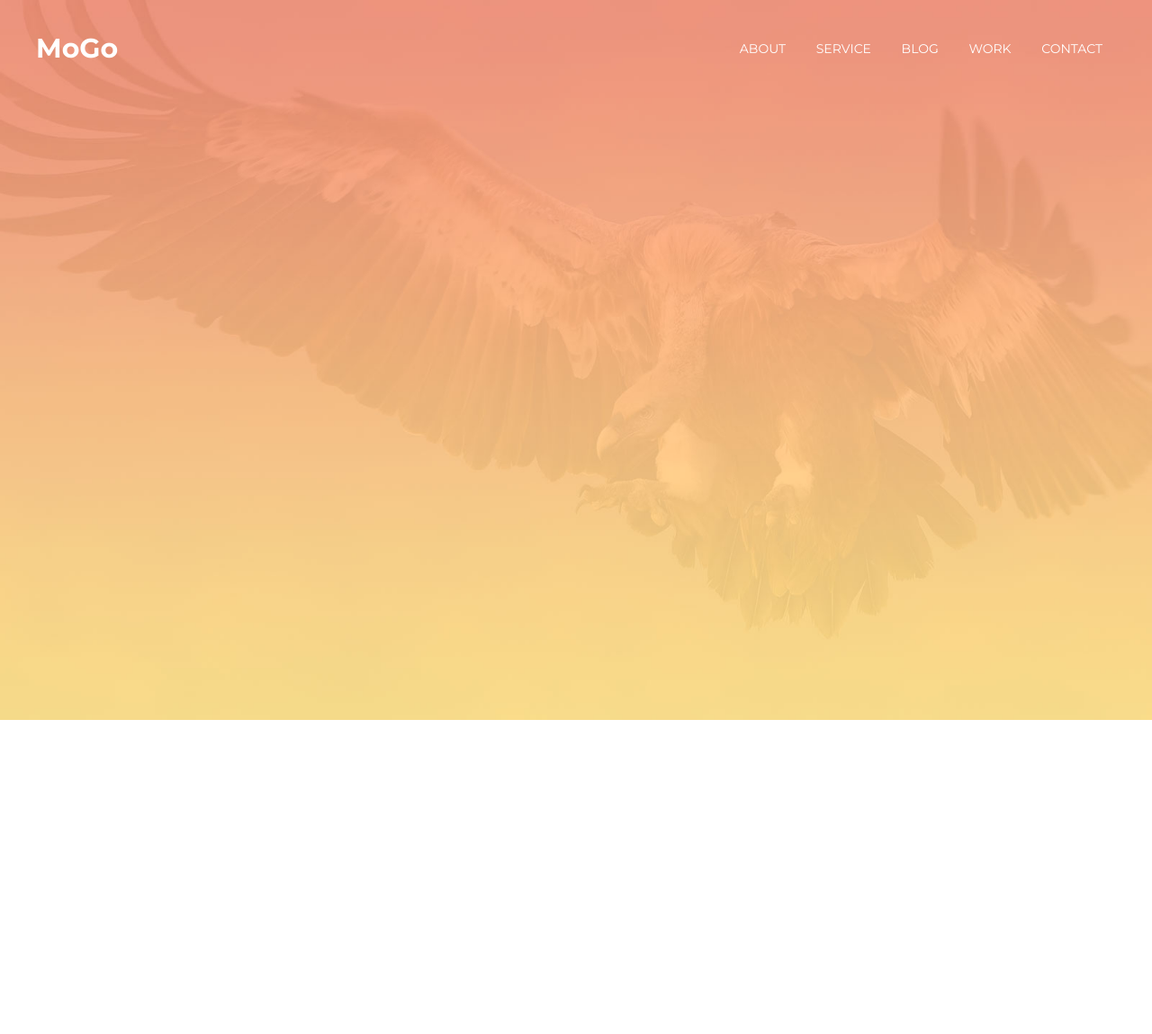
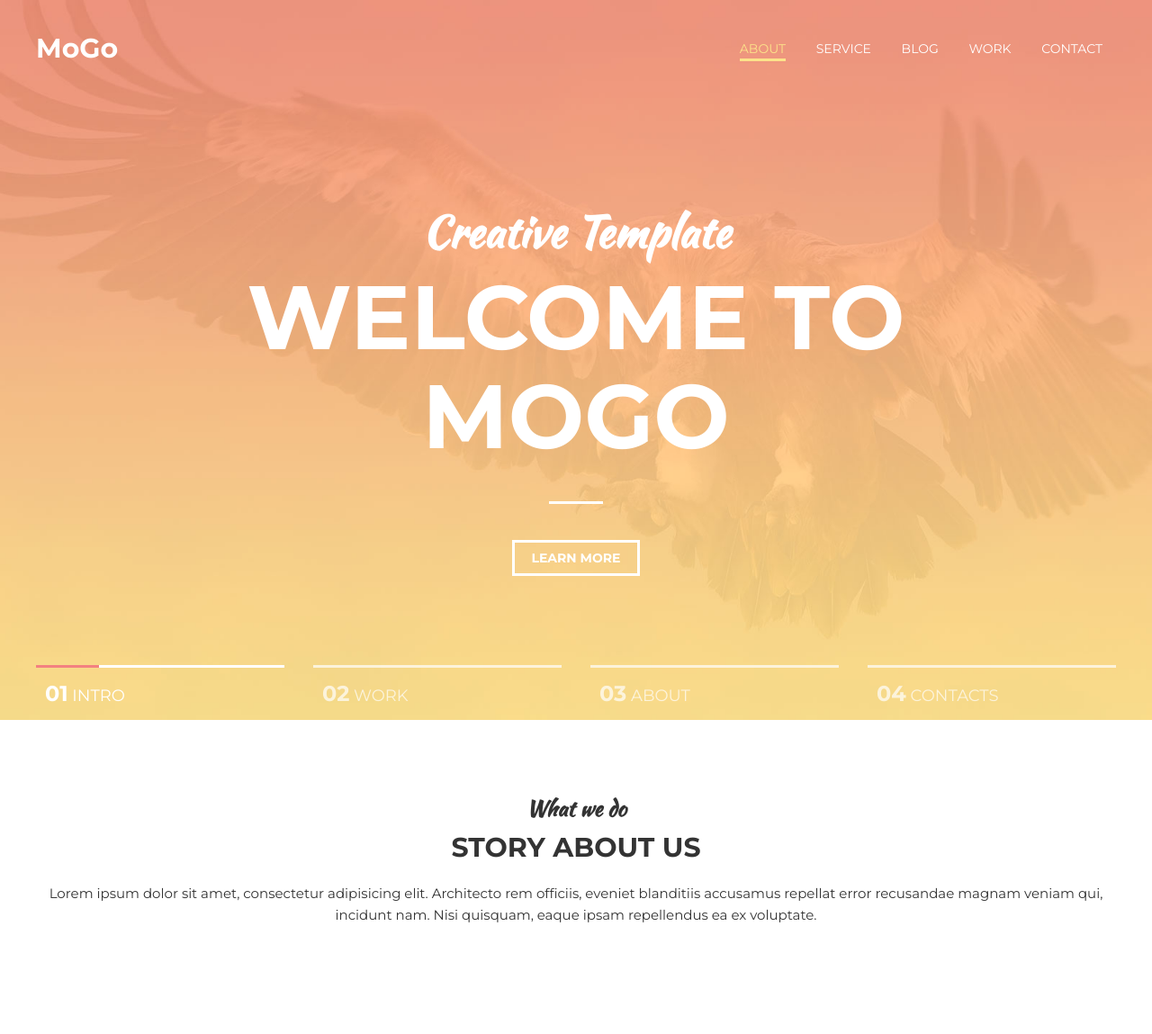
Before and after one commit to valentinotm/landpage, a plain HTML site: page index.html in a window 1280 px wide. Shown: the whole page at 90% size. Before the commit the page ends 800 px from the top, so only its background shows below. Drawn offline with Linux system fonts and the light colour scheme.

Commit message:
add some changes and move style css to css folder

```diff
--- a/assets/css/style.css
+++ b/assets/css/style.css
@@ -26,12 +26,49 @@ h1, h2, h3, h4, h5, h6 {
 /* Intro */
 
 .intro {
+  display: flex;
+  flex-direction: column;
+  justify-content: center;
+
   width: 100%;
   height: 100vh;
 
   background: url(../images/intro.jpg) center no-repeat;
   -webkit-background-size: cover;
   background-size: cover;
+}
+
+.intro__inner {
+  width: 100%;
+  max-width: 880px;
+  margin: 60px auto 0;
+  text-align: center;
+}
+
+.intro__title {
+  font-size: 100px;
+  font-weight: 700;
+  color: #fff;
+  text-transform: uppercase;
+  line-height: 1.1;
+}
+
+.intro__title:after {
+  content: "";
+  display: block;
+
+  width: 60px;
+  height: 3px;
+
+  margin: 40px auto;
+
+  background-color: #fff;
+}
+
+.inner__suptitle {
+  font-size: 48px;
+  font-family: 'Kaushan Script', cursive;
+  color: #fff;
 }
 
 /* Header */
@@ -99,6 +136,121 @@ h1, h2, h3, h4, h5, h6 {
   color: #fce38a;
 }
 
-.nav__link:hover:after {
+.nav__link:hover:after,
+.nav__link.active:after {
   opacity: 1;
 }
+
+.nav__link.active {
+  color: #fce38a;
+}
+
+/* Button */
+
+.btn {
+  display: inline-block;
+  vertical-align: top;
+
+  padding: 6px 18px;
+
+  border: 3px solid #fff;
+
+  font-size: 14px;
+  font-weight: 700;
+  color: white;
+  text-transform: uppercase;
+  text-decoration: none;
+
+  transition: background 0.1s linear,
+  color 0.1s linear;
+}
+
+.btn:hover {
+  background: #fff;
+  color: #000;
+}
+
+/* Slider */
+
+.slider {
+  width: 100%;
+  position: absolute;
+  bottom: 0;
+  left: 0;
+  z-index: 1;
+}
+
+.slider__inner {
+  display: flex;
+  justify-content: space-between;
+}
+
+.slider__item {
+  width: 23%;
+  position: relative;
+
+  font-size: 18px;
+  color: #fff;
+  text-transform: uppercase;
+
+  margin-top: 30px;
+  padding: 10px 10px;
+
+  opacity: 0.7;
+
+  border-top: 3px solid #fff;
+}
+
+.slider__item.active {
+  opacity: 1;
+}
+
+.slider__item.active:before {
+  content: "";
+  display: block;
+  width: 70px;
+  height: 3px;
+
+  position: absolute;
+  top: -3px;
+  left: 0;
+  z-index: 1;
+
+  background-color: #f38181;
+}
+
+.slider__number {
+  font-size: 24px;
+  font-weight: 700;
+}
+
+/* Section */
+
+.section {
+  padding: 80px 0;
+}
+
+.section__header {
+  width: 100%
+  max-width: 950px;
+  margin: 0 auto 40px;
+  text-align: center;
+}
+
+.section__suptitle {
+  font-size: 24px;
+  font-family: 'Kaushan Script', cursive;
+  color: #333;
+}
+
+.section__title {
+  font-size: 30px;
+  font-weight: 700;
+  color: #333;
+  text-transform: uppercase;
+}
+
+.section__title:after {
+  content: "";
+  display: block;
+}
--- a/index.html
+++ b/index.html
@@ -14,7 +14,7 @@
 					<div class="header__logo">MoGo</div>
 
 					<nav class="nav">
-            <a class="nav__link" href="#">About</a>
+						<a class="nav__link active" href="#">About</a>
 						<a class="nav__link" href="#">Service</a>
 						<a class="nav__link" href="#">Blog</a>
 						<a class="nav__link" href="#">Work</a>
@@ -26,9 +26,50 @@
 
 		<div class="intro">
 			<div class="container">
+				<div class="intro__inner">
+					<h2 class="inner__suptitle">Creative Template</h2>
+					<h1 class="intro__title">Welcome to MoGo</h1>
 
+					<a href="#" class="btn">Learn More</a>
 				</div>
 			</div>
 
+			<div class="slider">
+				<div class="container">
+					<div class="slider__inner">
+						<div class="slider__item active">
+							<span class="slider__number">01</span>
+							Intro
+						</div>
+						<div class="slider__item">
+							<span class="slider__number">02</span>
+							Work
+						</div>
+						<div class="slider__item">
+							<span class="slider__number">03</span>
+							About
+						</div>
+						<div class="slider__item">
+							<span class="slider__number">04</span>
+							Contacts
+						</div>
+					</div>
+				</div>
+			</div>
+
+		</div>
+
+		<section class="section">
+			<div class="container">
+				<div class="section__header">
+					<h3 class="section__suptitle">What we do</h3>
+					<h2 class="section__title">Story about us</h2>
+					<div class="section__text">
+						<p>Lorem ipsum dolor sit amet, consectetur adipisicing elit. Architecto rem officiis, eveniet blanditiis accusamus repellat error recusandae magnam veniam qui, incidunt nam. Nisi quisquam, eaque ipsam repellendus ea ex voluptate.</p>
+					</div>
+				</div>
+			</div>
+		</section>
+
 	</body>
 </html>
```
Also changed, not shown: style.css (deleted). Lines whose indentation alone changed are shown as unchanged.
